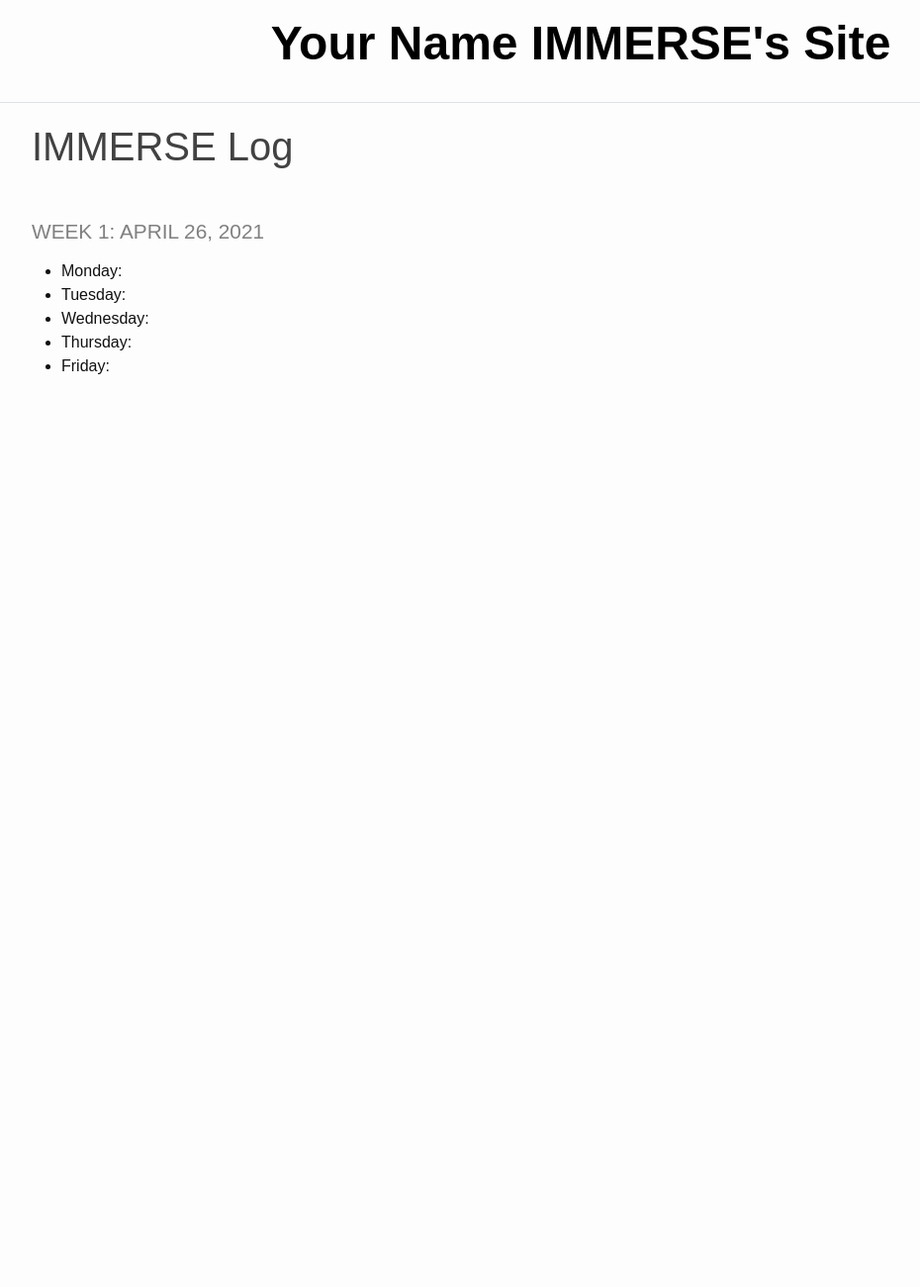
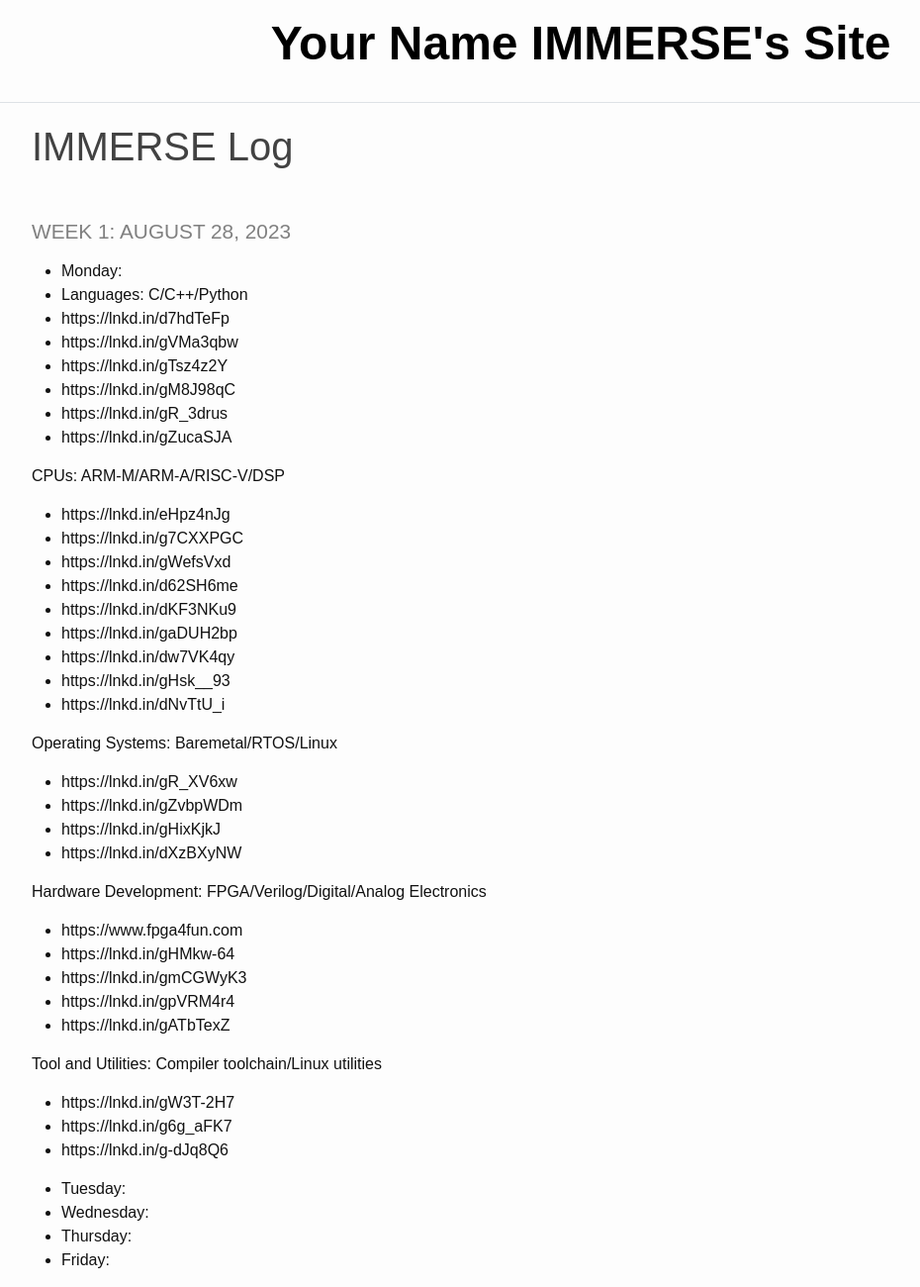
Before and after one commit to jagadeshrao/jagadeshrao.github.io, a Jekyll site: the page built from _pages/log.md, in a window 1280 px wide and 1300 px high. Shown: the whole window at 99% size, without its empty margins (53-983 px from the left). Built offline with Jekyll 4.4.1, drawn with Linux system fonts in a browser that asks for light colours.

Commit message:
Update log.md
add links

```diff
--- a/_pages/log.md
+++ b/_pages/log.md
@@ -3,9 +3,46 @@ layout: default
 title: IMMERSE Log
 ---
 
-### Week 1: April 26, 2021
+### Week 1: August 28, 2023
 
 * **Monday**:
+* Languages: C/C++/Python
+- https://lnkd.in/d7hdTeFp
+- https://lnkd.in/gVMa3qbw
+- https://lnkd.in/gTsz4z2Y
+- https://lnkd.in/gM8J98qC
+- https://lnkd.in/gR_3drus
+- https://lnkd.in/gZucaSJA
+
+CPUs: ARM-M/ARM-A/RISC-V/DSP
+- https://lnkd.in/eHpz4nJg
+- https://lnkd.in/g7CXXPGC
+- https://lnkd.in/gWefsVxd
+- https://lnkd.in/d62SH6me
+- https://lnkd.in/dKF3NKu9
+- https://lnkd.in/gaDUH2bp
+- https://lnkd.in/dw7VK4qy
+- https://lnkd.in/gHsk__93
+- https://lnkd.in/dNvTtU_i
+
+Operating Systems: Baremetal/RTOS/Linux
+- https://lnkd.in/gR_XV6xw
+- https://lnkd.in/gZvbpWDm
+- https://lnkd.in/gHixKjkJ
+- https://lnkd.in/dXzBXyNW
+
+Hardware Development: FPGA/Verilog/Digital/Analog Electronics
+- https://www.fpga4fun.com
+- https://lnkd.in/gHMkw-64
+- https://lnkd.in/gmCGWyK3
+- https://lnkd.in/gpVRM4r4
+- https://lnkd.in/gATbTexZ
+
+Tool and Utilities: Compiler toolchain/Linux utilities
+- https://lnkd.in/gW3T-2H7
+- https://lnkd.in/g6g_aFK7
+- https://lnkd.in/g-dJq8Q6
+
 * **Tuesday**:
 * **Wednesday**:
 * **Thursday**:
```
